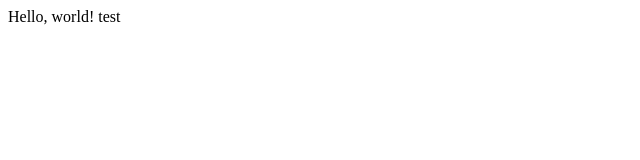
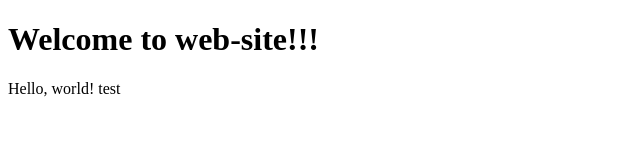
Before and after one commit to algol73/hello, a plain HTML site: page index.html in a window 1280 px wide. Shown: the whole page, without its empty margins (0-640 px from the left). Drawn offline with Linux system fonts and the light colour scheme.

Commit message:
Add header

```diff
--- a/index.html
+++ b/index.html
@@ -3,6 +3,7 @@
 	<head>
 		<title>Hello</title>
 	</head>
+	<h1>Welcome to web-site!!!</h1>
 	Hello, world!
 	test
 	<body>
```
